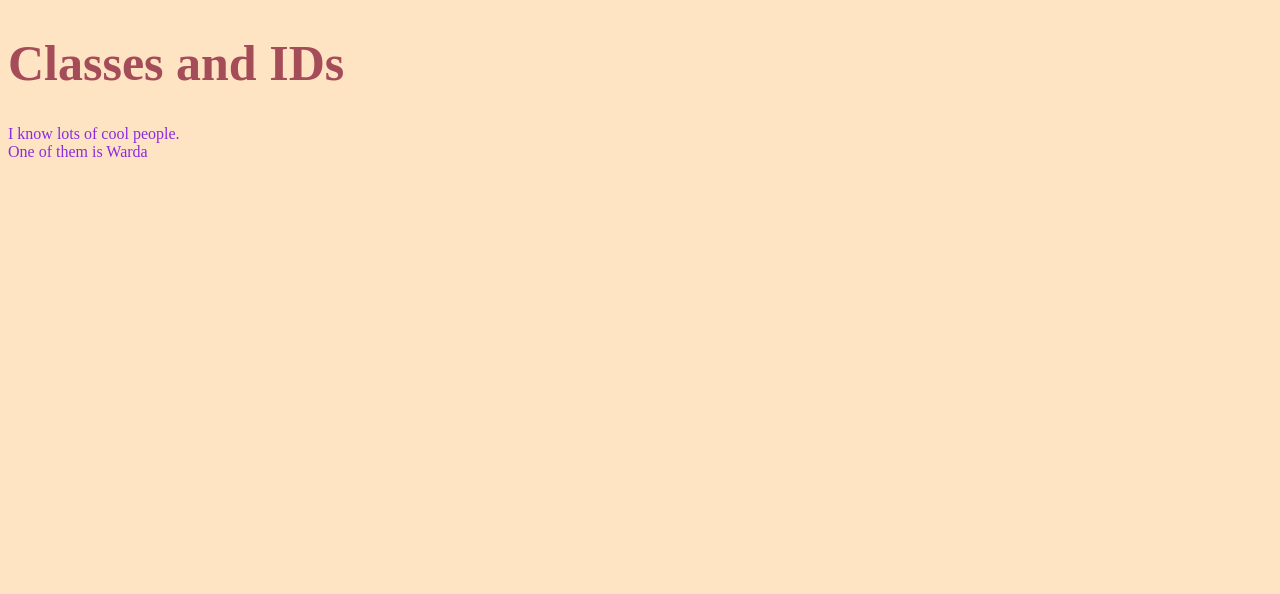
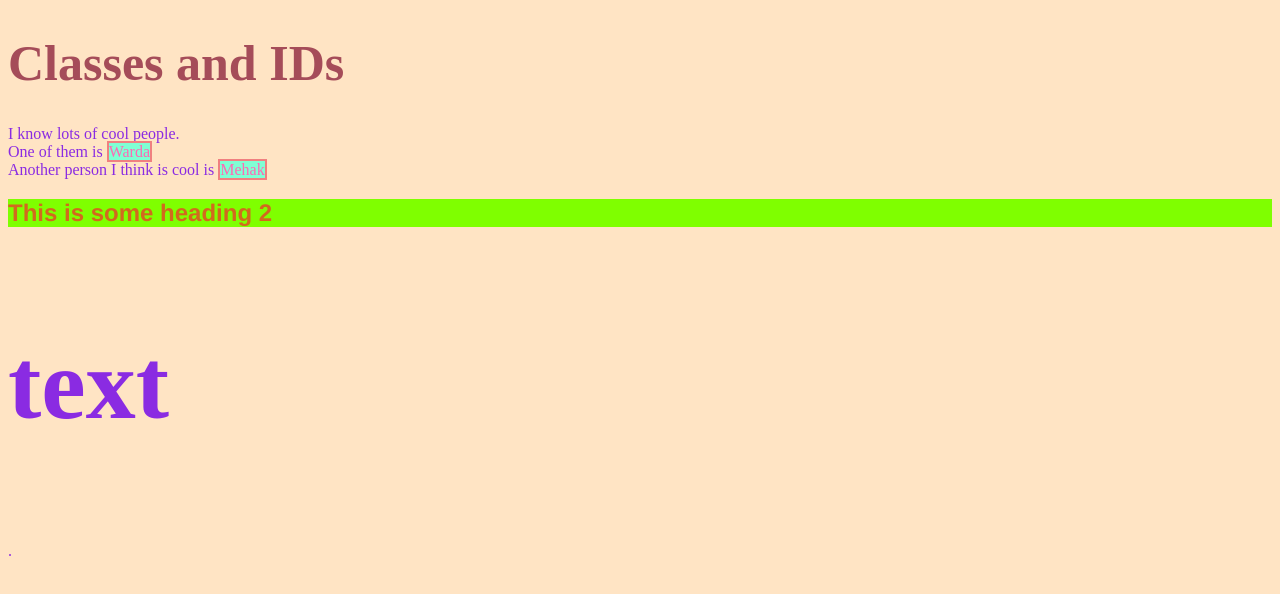
Before and after one commit to wardak2010/classes-and-ids, a plain HTML site: page index.html in a window 1280 px wide. Drawn offline with Linux system fonts and the light colour scheme.

Commit message:
Made some changes to index and style tabs
Added some more details.

```diff
--- a/index.html
+++ b/index.html
@@ -9,7 +9,14 @@
 <body>
     <h1>Classes and IDs</h1>
     I know lots of cool people. <br>
-    One of them is <span class="name">Warda</span>
+    One of them is <span class="name">Warda</span><br>
+    Another person I think is cool is <span class="name">Mehak</span>
+    <h2 class="name">
+    This is some heading 2 <h3>text</h3>.
+    </h2>
+
+
+
 
 </body>
 </html>
--- a/style.css
+++ b/style.css
@@ -1,10 +1,26 @@
-html, body{
+html, body {
      background-color: bisque;
      color: blueviolet
 }
 
-h1{
+h1 {
     font-size: 50px;
     color: rgb(165, 76, 89);
+}
 
+.name {
+    color: hotpink;
+    background-color:aquamarine;
+    border: 2px solid lightcoral;
 }
+
+h2.name {
+    color: chocolate;
+    background-color: chartreuse;
+    border: none;
+    font-family: 'Franklin Gothic Medium', 'Arial Narrow', Arial, sans-serif;
+}
+
+h3{
+font-size: 100px;
+}
```
